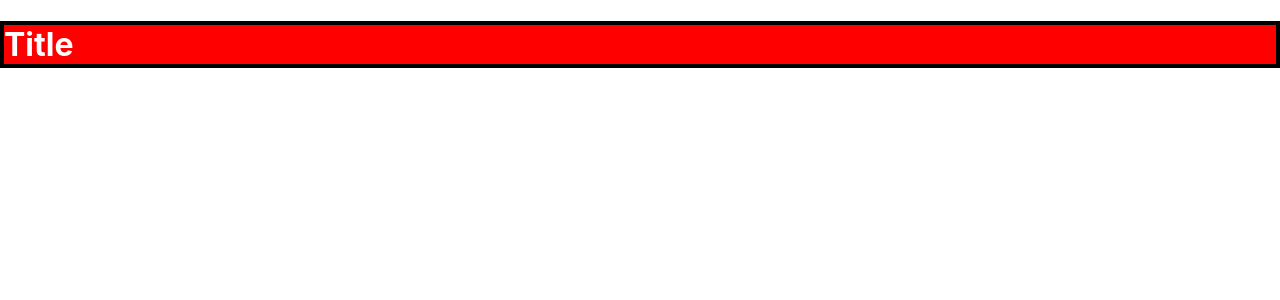
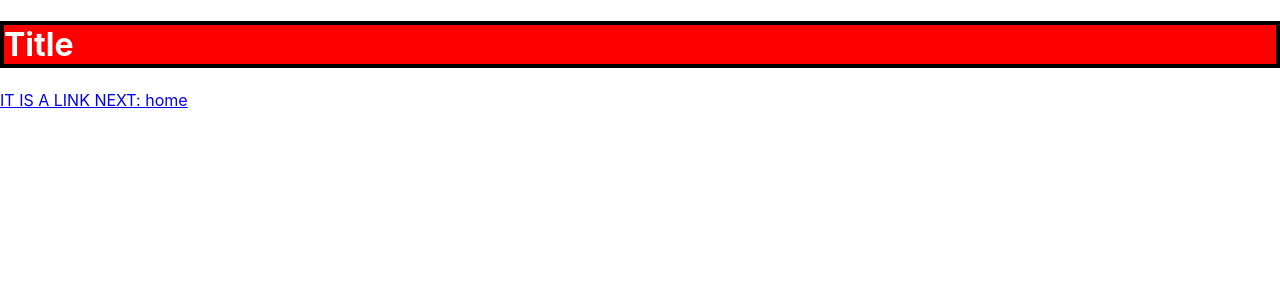
Before and after one commit to josecoego/rich-text, a React (Create React App) app: page / in a window 1280 px wide. Shown: the top 300 px of the page. Built offline with nearby package versions, Linux system fonts and the light colour scheme.

Commit message:
external component added

```diff
--- a/src/App.tsx
+++ b/src/App.tsx
@@ -2,6 +2,7 @@ import React, { useEffect, useLayoutEffect } from "react";
 import HtmlToReact from "html-to-react";
 import Subtitle from "./components/Subtitle";
 import CustomComponent from "./components/CutomComponent";
+import LinkNext from "./components/SitecoreCompsNextComps/LinkNext";
 
 const HtmlToReactParser: any = HtmlToReact.Parser; /**TODO: Change any */
 const htmlToReactParser = new HtmlToReactParser();
@@ -10,6 +11,19 @@ const processNodeDefinitions = new (
 ).ProcessNodeDefinitions();
 
 const processingInstructions = [
+  {
+    shouldProcessNode: function (node: any) {
+      return node?.attribs?.component === "LinkNext";
+    },
+    processNode: function (node: any, children: any) {
+      const { href = "", className = "" } = node?.attribs;
+      return (
+        <LinkNext className={className} href={href}>
+          {children}
+        </LinkNext>
+      );
+    },
+  },
   {
     shouldProcessNode: function (node: any) {
       return true;
@@ -21,7 +35,9 @@ const processingInstructions = [
 function App() {
   return (
     <CustomComponent
-      html={"<h1 class='newborder'>Title</h1>"}
+      html={
+        "<div><h1 class='newborder'>Title</h1><a component='LinkNext' href='/'>home</a><div>"
+      }
       plainCss={["h1 {background-color:red}", "h1 {color:white}"]}
       stylesheetLinks={["/assets/newstyles.css"]}
       proccessingInstructions={processingInstructions}
--- /dev/null
+++ b/src/components/SitecoreCompsNextComps/LinkNext.tsx
@@ -0,0 +1,20 @@
+import { ReactNode } from "react";
+
+const LinkNext = ({
+  className,
+  href,
+  children,
+  ...rest
+}: {
+  className: string;
+  href: string;
+  children: ReactNode;
+}) => {
+  return (
+    <a {...rest} href={href} className={className}>
+      IT IS A LINK NEXT: {children}
+    </a>
+  );
+};
+
+export default LinkNext;
```
